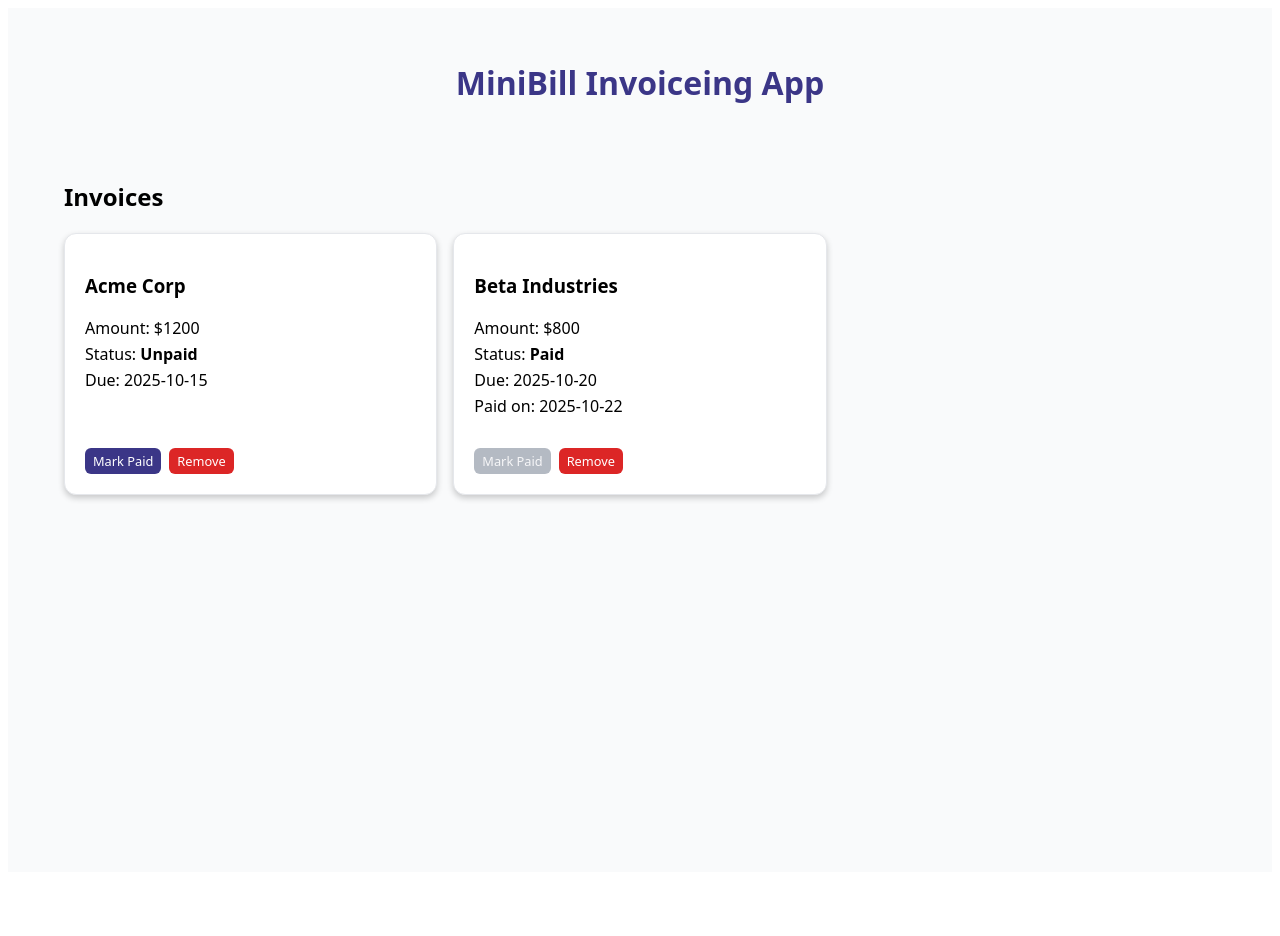
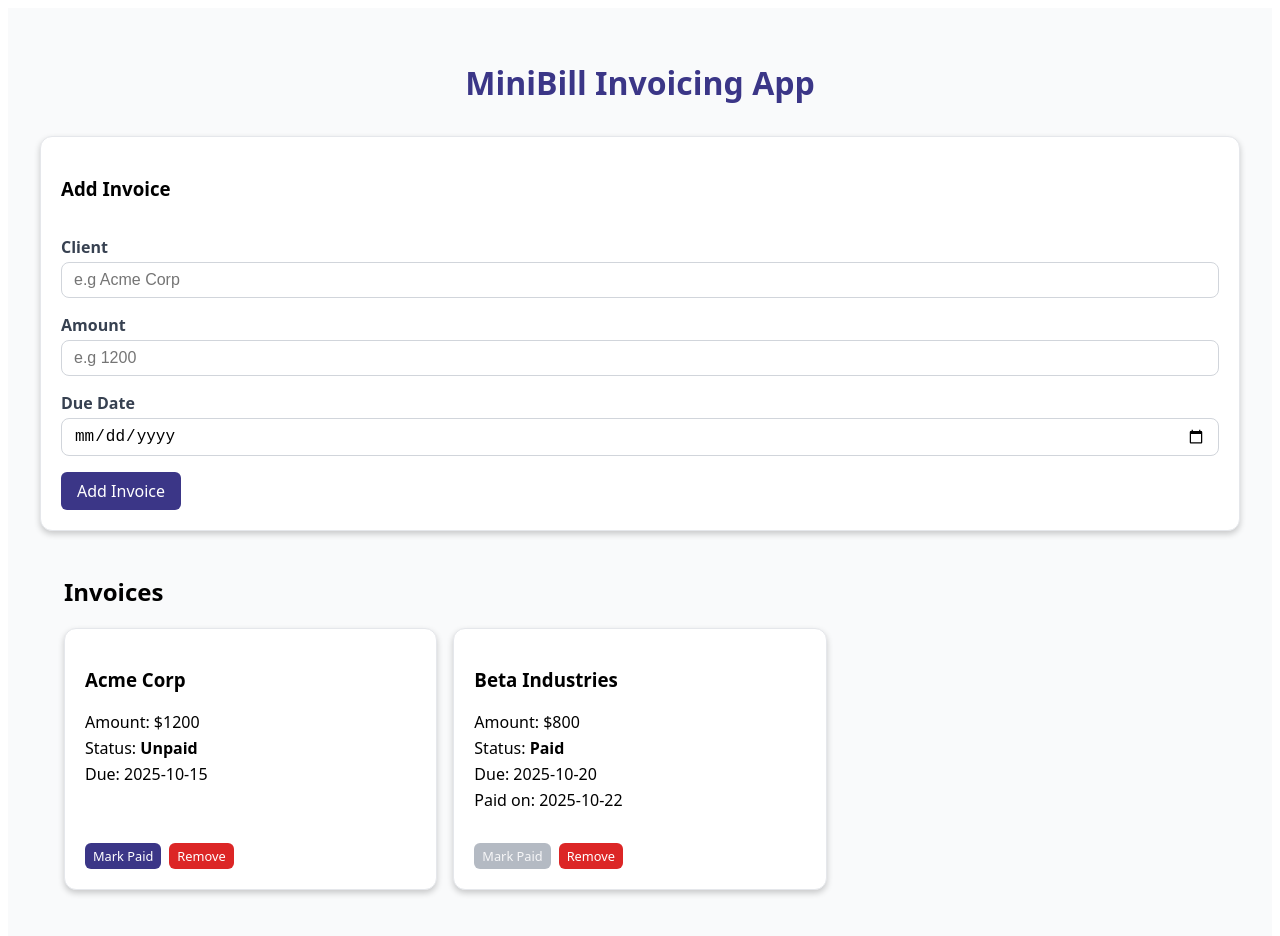
Before and after one commit to frenchie43972/invoice-app, a Vue app in the folder invoice-app/: page / in a window 1280 px wide. Shown: the top 936 px of the page. Before the commit the page ends 880 px from the top, so only its background shows below. Built offline with nearby package versions, Linux system fonts and the light colour scheme.

Commit message:
cleaning up the invoice wiring

```diff
--- a/invoice-app/src/App.vue
+++ b/invoice-app/src/App.vue
@@ -1,10 +1,12 @@
 <script setup>
 import InvoiceList from './components/invoices/InvoiceList.vue';
+import InvoiceForm from './components/invoices/InvoiceForm.vue';
 </script>
 
 <template>
   <main>
-    <h1 class="title">MiniBill Invoiceing App</h1>
+    <h1 class="title">MiniBill Invoicing App</h1>
+    <InvoiceForm />
     <InvoiceList />
   </main>
 </template>
--- a/invoice-app/src/components/invoices/InvoiceForm.vue
+++ b/invoice-app/src/components/invoices/InvoiceForm.vue
@@ -2,12 +2,15 @@
 import { ref } from 'vue';
 import BaseButton from '../ui/BaseButton.vue';
 import BaseCard from '../ui/BaseCard.vue';
-// import BaseInput from '../ui/BaseInput.vue';
+import BaseInput from '../ui/BaseInput.vue';
 import { useInvoiceStore } from '../../stores/invoiceStore';
 import { useLoading } from '../../composables/useLoading';
 
 // Emits
 const emit = defineEmits(['submitted']);
+
+// Limits the date selection to today or later (cannot back date)
+const today = new Date().toISOString().split('T')[0];
 
 // State and dependencies
 const store = useInvoiceStore();
@@ -57,40 +60,34 @@ async function handleSubmit() {
     <form class="invoice-form" @submit.prevent="handleSubmit">
       <h3>Add Invoice</h3>
 
-      <div class="field">
-        <label for="client">Client</label>
-        <input
-          type="text"
+      <BaseInput
         id="client"
+        label="Client"
         v-model="form.client"
+        placeholder="e.g Acme Corp"
         :disabled="loading"
-          placeholder="placeholder text"
+        :error="errors.client"
       />
-        <small v-if="errors.client" class="error">{{ errors.client }}</small>
-      </div>
 
-      <div class="field">
-        <label for="amount">Amount ($)</label>
-        <input
-          type="text"
+      <BaseInput
         id="amount"
+        label="Amount"
+        type="number"
         v-model="form.amount"
+        placeholder="e.g 1200"
         :disabled="loading"
-          placeholder="placeholder amount"
+        :error="errors.amount"
       />
-        <small v-if="errors.amount" class="error">{{ errors.amount }}</small>
-      </div>
 
-      <div class="field">
-        <label for="dueDate">Due Date</label>
-        <input
-          type="text"
+      <BaseInput
         id="dueDate"
+        label="Due Date"
+        type="date"
         v-model="form.dueDate"
+        :min="today"
         :disabled="loading"
+        :error="errors.dueDate"
       />
-        <small v-if="errors.dueDate" class="error">{{ errors.dueDate }}</small>
-      </div>
 
       <BaseButton
         variant="primary"
@@ -113,34 +110,6 @@ async function handleSubmit() {
   gap: 1rem;
 }
 
-.field {
-  display: flex;
-  flex-direction: column;
-}
-
-label {
-  font-weight: 600;
-  margin-bottom: 0.25rem;
-}
-
-input {
-  padding: 0.5rem 0.75rem;
-  border: 1px solid #d1d5db;
-  border-radius: 0.5rem;
-  font-size: 1rem;
-  outline: none;
-}
-
-input:focus {
-  border-color: #3b3687;
-  box-shadow: 0 0 0 2px rgba(59, 54, 135, 0.2);
-}
-
-.error {
-  color: #dc2626;
-  font-size: 0.875rem;
-}
-
 button {
   align-self: flex-start;
 }
--- a/invoice-app/src/components/ui/BaseInput.vue
+++ b/invoice-app/src/components/ui/BaseInput.vue
@@ -0,0 +1,77 @@
+<script setup>
+import { computed } from 'vue';
+
+const props = defineProps({
+  id: { type: String, required: true },
+  label: { type: String, required: true },
+  type: { type: String, default: 'text' },
+  modelValue: { type: [String, Number, Date], default: '' },
+  placeholder: { type: String, default: '' },
+  error: { type: String, default: '' },
+  disabled: { type: Boolean, default: false },
+});
+
+// Emits the update to the parent
+const emit = defineEmits(['update:modelValue']);
+
+// Computed input classes
+const inputClasses = computed(() => ({
+  'has-error': !!props.error,
+}));
+</script>
+
+<template>
+  <div class="base-input">
+    <label for="id">{{ label }}</label>
+
+    <input
+      v-bind="$attrs"
+      :id="id"
+      :type="type"
+      :value="modelValue"
+      :placeholder="placeholder"
+      :disabled="disabled"
+      :class="inputClasses"
+      @input="emit('update:modelValue', $event.target.value)"
+    />
+
+    <small v-if="error" class="error">{{ error }}</small>
+  </div>
+</template>
+
+<style scoped>
+.base-input {
+  display: flex;
+  flex-direction: column;
+  gap: 0.25rem;
+}
+
+label {
+  font-weight: 600;
+  color: #374151;
+}
+
+input {
+  padding: 0.5rem 0.75rem;
+  border: 1px solid #d1d5db;
+  border-radius: 0.5rem;
+  font-size: 1rem;
+  outline: none;
+  transition: border-color 0.2s ease, box-shadow 0.2s ease;
+}
+
+input:focus {
+  border-color: #3b3687;
+  box-shadow: 0 0 0 2px rgba(59, 54, 135, 0.2);
+}
+
+input.has-error {
+  border-color: #dc2626;
+  box-shadow: 0 0 0 2px rgba(220, 38, 38, 0.1);
+}
+
+.error {
+  color: #dc2626;
+  font-size: 0.875rem;
+}
+</style>
--- a/invoice-app/src/stores/invoiceStore.js
+++ b/invoice-app/src/stores/invoiceStore.js
@@ -42,7 +42,10 @@ export const useInvoiceStore = defineStore('invoice', {
     },
     markAsPaid(id) {
       const invoice = this.invoices.find((inv) => inv.id === id);
-      if (invoice) invoice.status = 'Paid';
+      if (invoice) {
+        invoice.status = 'Paid';
+        invoice.datePaid = new Date().toISOString().split('T'[0]);
+      }
     },
   },
 
```
Lines whose indentation alone changed are shown as unchanged.
